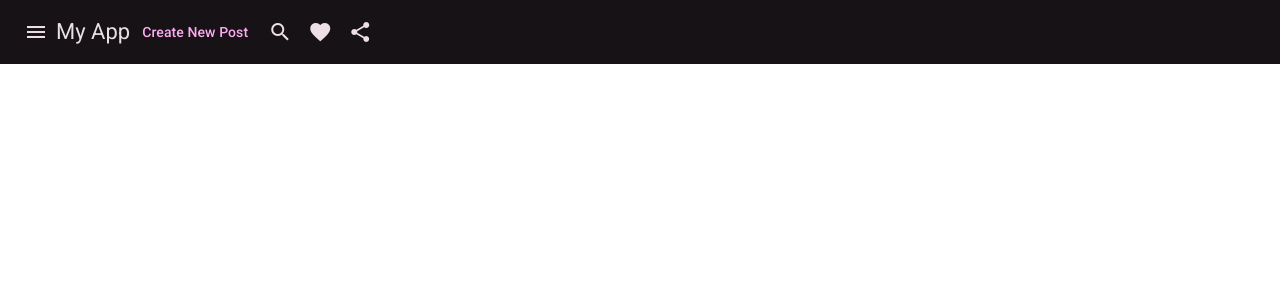
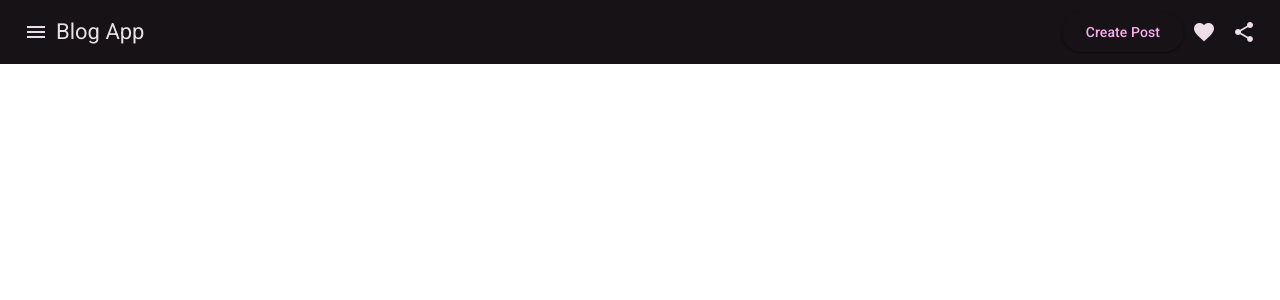
Before and after one commit to MaxiFine/BlogAndAngular, an Angular app in the folder blogWeb/: page / in a window 1280 px wide. Shown: the top 300 px of the page. Built offline with nearby package versions, Linux system fonts and the light colour scheme.

Commit message:
fix frontend modal preview error

```diff
--- a/blogWeb/src/app/app.component.html
+++ b/blogWeb/src/app/app.component.html
@@ -1,34 +1,17 @@
 <mat-toolbar color="primary">
-  <!-- Menu Icon -->
-  <button mat-icon-button aria-label="Menu button">
+  <button mat-icon-button class="example-icon" aria-label="Example icon-button with menu icon" routerLink="/posts">
     <mat-icon>menu</mat-icon>
   </button>
-
-  <!-- Application Title -->
-  <span>My App</span>
-
-  <!-- Spacer to push items to the right -->
-  <span class="spacer"></span>
-
-  <!-- Create New Post Button -->
-  <button mat-button color="accent" routerLink="/create-post">
-    Create New Post
+  <span>Blog App</span>
+  <span class="example-spacer"></span>
+  <button mat-raised-button color="primary" routerLink="/create-post">Create Post</button>
+  <button mat-icon-button class="example-icon favorite-icon" aria-label="Example icon-button with heart icon"  color="primary" routerLink="/create-post">
+    <mat-icon>favorite</mat-icon>
+  </button>
+  <button mat-icon-button class="example-icon" aria-label="Example icon-button with share icon">
+    <mat-icon>share</mat-icon>
   </button>
 
-  <!-- Search Icon -->
-  <button mat-icon-button aria-label="Search">
-    <mat-icon>search</mat-icon>
-  </button>
-
-  <!-- Favorite Icon -->
-  <button mat-icon-button aria-label="Favorite">
-    <mat-icon>favorite</mat-icon>
-  </button>
-
-  <!-- Share Icon -->
-  <button mat-icon-button aria-label="Share">
-    <mat-icon>share</mat-icon>
-  </button>
 </mat-toolbar>
 
 <router-outlet></router-outlet>
--- a/blogWeb/src/app/app.component.ts
+++ b/blogWeb/src/app/app.component.ts
@@ -6,6 +6,7 @@ import { MaterialModules } from './AngularMaterialModule';
 @Component({
   selector: 'app-root',
   imports: [RouterOutlet, MaterialModules],
+  // imports: [MaterialModules],
   templateUrl: './app.component.html',
   styleUrl: './app.component.css'
 })
--- a/blogWeb/src/app/pages/create-post/create-post.component.ts
+++ b/blogWeb/src/app/pages/create-post/create-post.component.ts
@@ -43,7 +43,7 @@ export class CreatePostComponent {
     event.chipInput!.clear();
   }
 
-  remove(tag: string){
+  remove(tag:any){
     // this.tags.splice(this.tags.indexOf(tag), 1);
     const index = this.tags.indexOf(tag);
 
```
Also changed, not shown: blogWeb/src/app/pages/create-post/create-post.component.html (+5 -14 lines), 2 other files (tests, documents, lock files or other folders).
